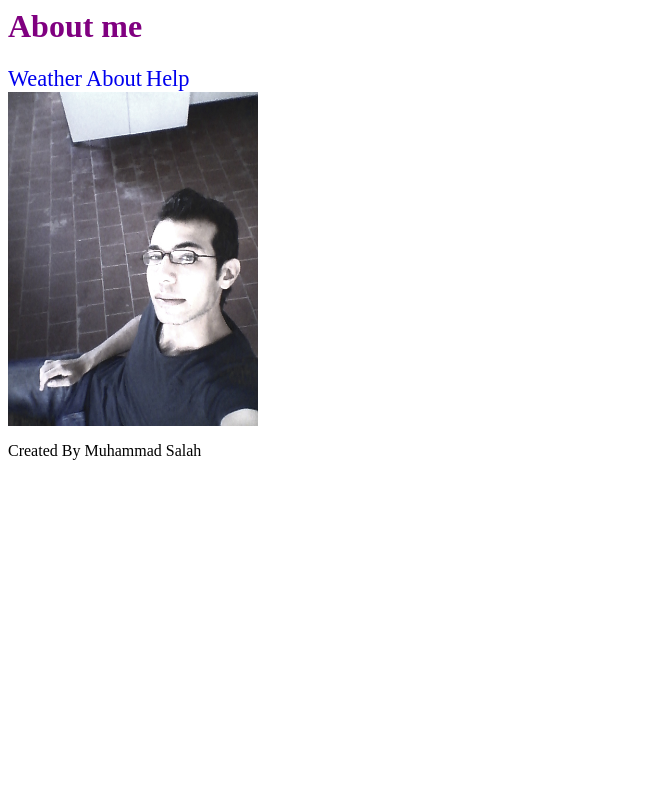
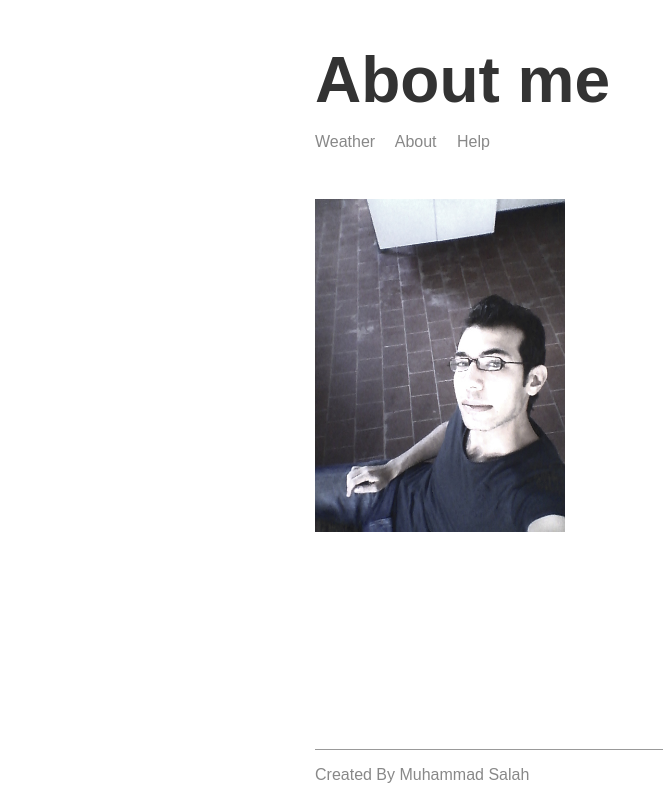
Before and after one commit to gitbit-hash/node-course, a Node server app: page /about in a window 1280 px wide. Shown: the whole page, without its empty margins (0-663 px from the left). Run offline with Node 20, Linux system fonts and the light colour scheme.

Commit message:
styling our app, adding title element to all pages

```diff
--- a/web-server/puplic/css/styles.css
+++ b/web-server/puplic/css/styles.css
@@ -1,12 +1,41 @@
-h1 {
-	color: purple;
+body {
+	color: #333;
+	font-family: sans-serif;
+	max-width: 650px;
+	margin: 0 auto;
+	padding: 0 16px;
+
+	display: flex;
+	flex-direction: column;
+	min-height: 100vh;
 }
 
-img {
+footer {
+	color: #888;
+	border-top: 1px solid #999;
+	margin-top: 16px;
+}
+
+header {
+	margin-top: 16px;
+	margin-bottom: 48px;
+}
+
+h1 {
+	font-size: 64px;
+	margin-bottom: 16px;
+}
+
+.portrait {
 	width: 250px;
 }
 
-a {
+header a {
 	text-decoration: none;
-	font-size: 1.4rem;
+	color: #888;
+	margin-right: 16px;
 }
+
+.main-content {
+	flex-grow: 1;
+}
--- a/web-server/templates/partials/footer.hbs
+++ b/web-server/templates/partials/footer.hbs
@@ -1 +1,3 @@
-<p>Created By {{name}}</p>
+<footer>
+	<p>Created By {{name}}</p>
+</footer>
--- a/web-server/templates/partials/header.hbs
+++ b/web-server/templates/partials/header.hbs
@@ -1,7 +1,6 @@
-<h1>{{title}}</h1>
-
-<div>
+<header>
+	<h1>{{title}}</h1>
 	<a href='/'>Weather</a>
 	<a href='/about'>About</a>
 	<a href='/help'>Help</a>
-</div>
+</header>
--- a/web-server/templates/views/404.hbs
+++ b/web-server/templates/views/404.hbs
@@ -1,10 +1,14 @@
 <html>
 	<head>
+		<title>404</title>
 		<link rel='stylesheet' href='./css/styles.css' />
 	</head>
 	<body>
+		<div class="main-content">
 		{{>header}}
 		<p>{{errorMessage}}</p>
+		</div>
+
 		{{>footer}}
 	</body>
 </html>
--- a/web-server/templates/views/about.hbs
+++ b/web-server/templates/views/about.hbs
@@ -1,10 +1,14 @@
 <html>
 	<head>
+		<title>About</title>
 		<link rel='stylesheet' href='./css/styles.css' />
 	</head>
 	<body>
+		<div class="main-content">
 		{{>header}}
-		<img src='./img/me.jpg' alt='me' />
+		<img class="portrait" src='./img/me.jpg' alt='me' />
+		</div>
+
 		{{>footer}}
 	</body>
 </html>
--- a/web-server/templates/views/help.hbs
+++ b/web-server/templates/views/help.hbs
@@ -1,11 +1,14 @@
 <html>
 	<head>
+		<title>Help</title>
 		<link rel='stylesheet' href='./css/styles.css' />
 	</head>
 	<body>
+		<div class="main-content">
 		{{>header}}
+		<p>{{message}}</p>
+		</div>
 
-		<p>{{message}}</p>
 		{{>footer}}
 
 	</body>
--- a/web-server/templates/views/index.hbs
+++ b/web-server/templates/views/index.hbs
@@ -1,10 +1,14 @@
 <html>
 	<head>
+		<title>Weather</title>
 		<link rel='stylesheet' href='./css/styles.css' />
 		<script src='./js/app.js'></script>
 	</head>
 	<body>
+		<div class="main-content">
 		{{>header}}
+		<p>Weather Page</p>
+		</div>
 		{{>footer}}
 	</body>
 </html>
```
